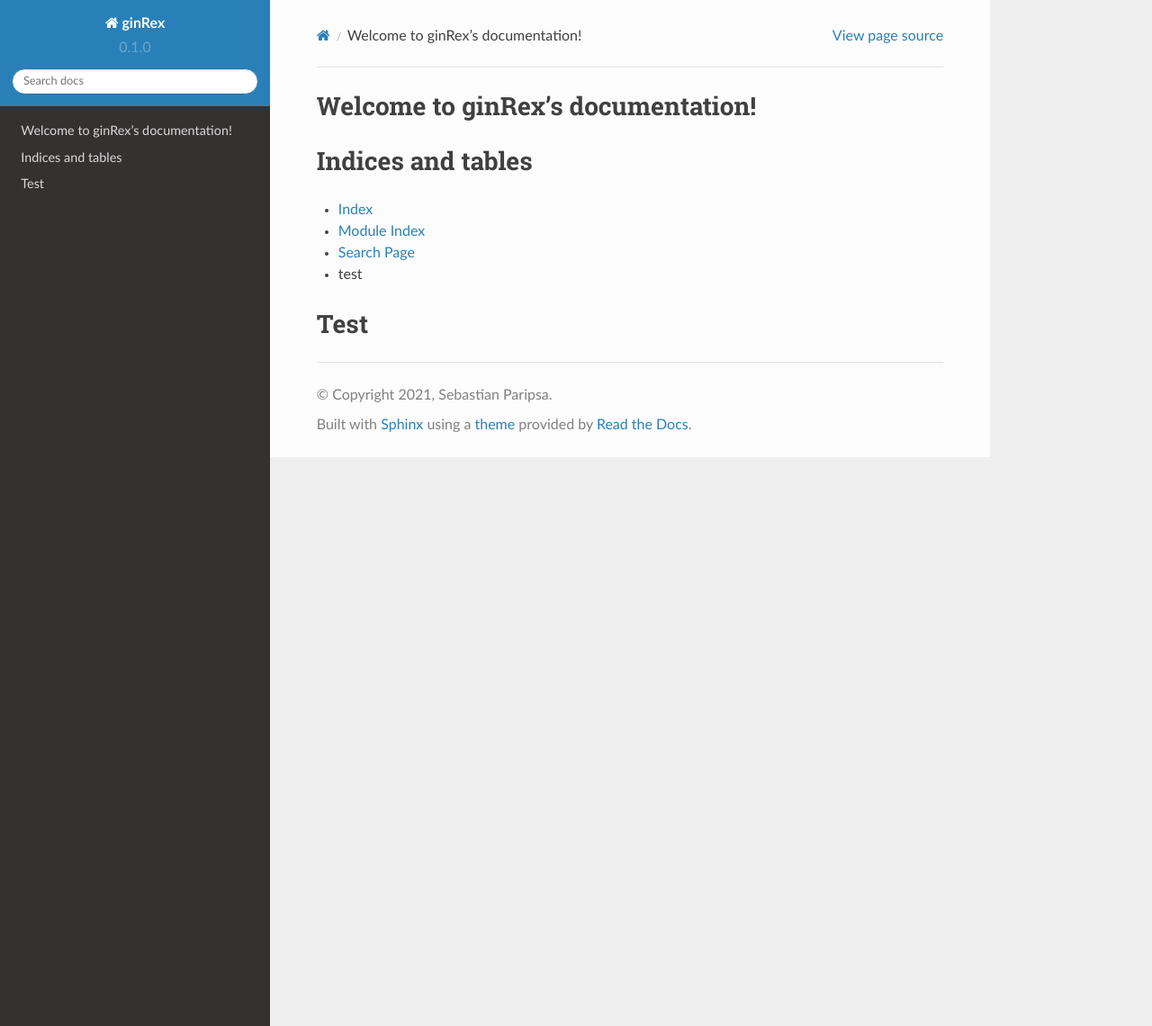
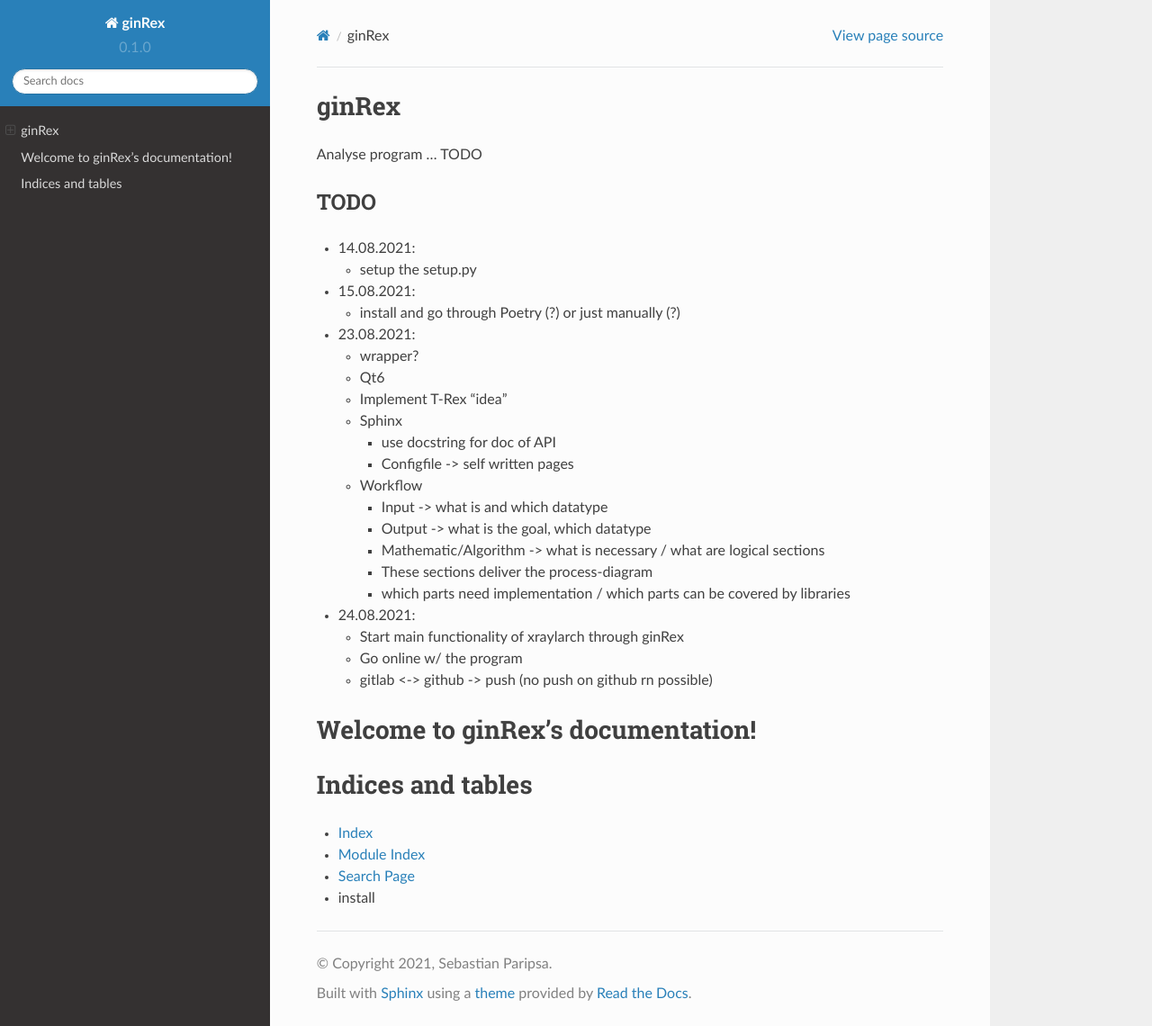
Before and after one commit to San-WierPa/ginrex, a Sphinx documentation site: the page built from doc/index.rst, in a window 1280 px wide and 1140 px high. Shown: the whole window at 90% size. Built offline with Sphinx 7.4.7 and the Read the Docs theme 2.0.0, drawn with Linux system fonts in a browser that asks for light colours; formulas are drawn with MathJax 3.

Commit message:
fixed Sphinx->automated doc

```diff
--- a/README.md
+++ b/README.md
@@ -20,3 +20,7 @@
     + Mathematic/Algorithm -> what is necessary / what are logical sections
     + These sections deliver the process-diagram
     + which parts need implementation / which parts can be covered by libraries
++ 24.08.2021:
+  + Start main functionality of xraylarch through ginRex
+  + Go online w/ the program
+  + gitlab <-> github -> push (no push on github rn possible)
--- a/doc/conf.py
+++ b/doc/conf.py
@@ -47,6 +47,8 @@
 source_suffix = ".rst"
 master_doc = "index"
 
+autosummary_generate = True
+
 # The language for content autogenerated by Sphinx. Refer to documentation
 # for a list of supported languages.
 #
@@ -70,7 +72,7 @@
 # Add any paths that contain custom static files (such as style sheets) here,
 # relative to this directory. They are copied after the builtin static files,
 # so a file named "default.css" will overwrite the builtin "default.css".
-html_static_path = ["_static"]
+# html_static_path = ["_static"]
 
 pygments_style = "sphinx"
 version = "0.1.0"
--- a/doc/index.rst
+++ b/doc/index.rst
@@ -18,7 +20,4 @@
 * :ref:`genindex`
 * :ref:`modindex`
 * :ref:`search`
-* :ref:`test`
-
-Test
-=================
+* :ref:`install`
```
Also changed, not shown: other parts of doc/index.rst (+2 -0 lines).
